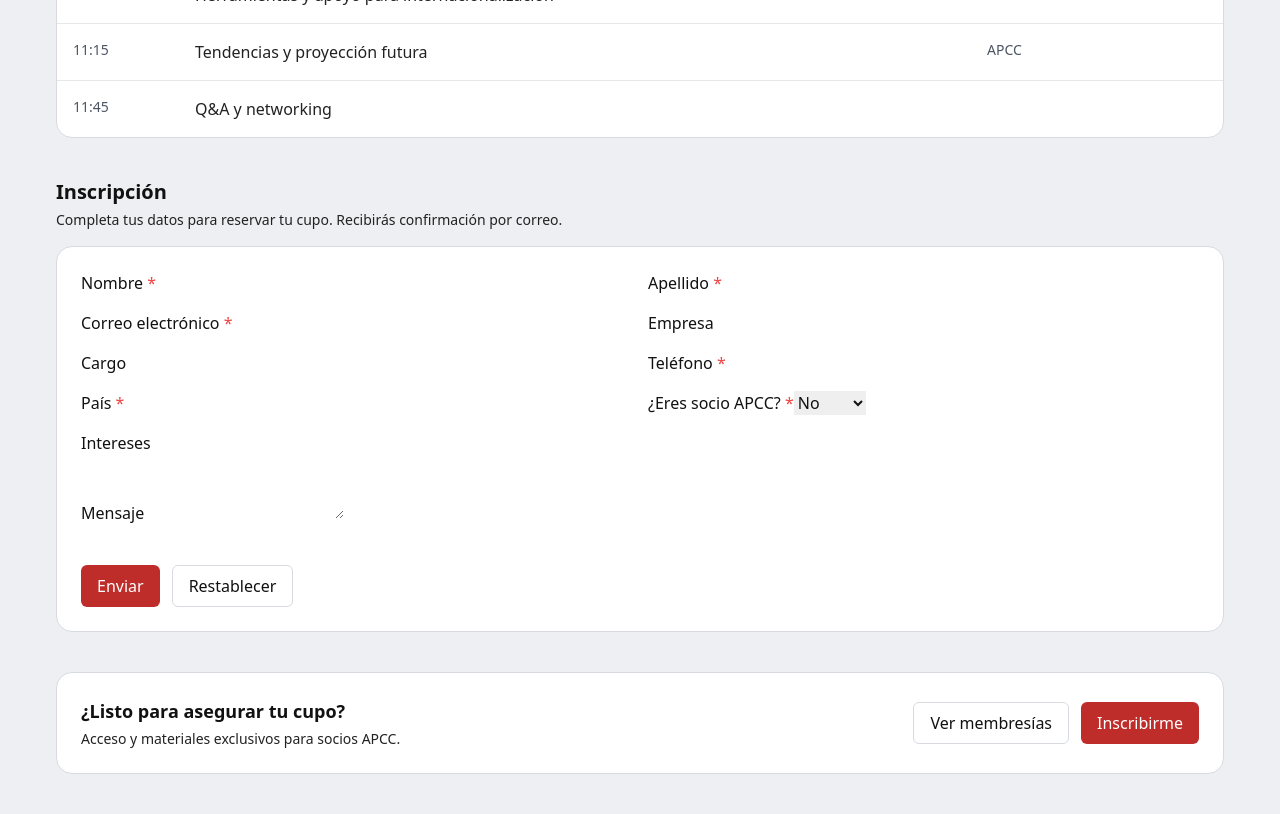
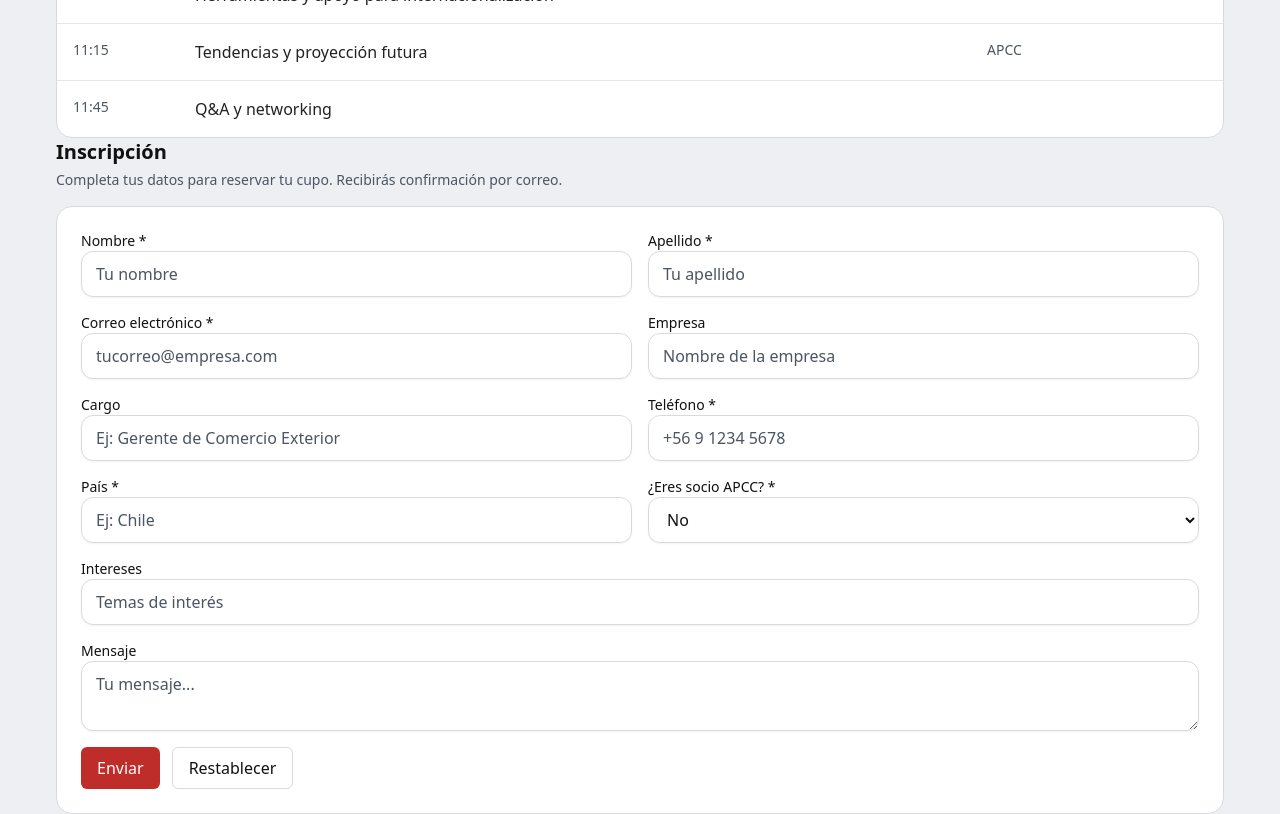
Before and after one commit to TronxGroup/APCC-Chamber, a Next.js app: page /eventos/2025-10-mesa-logistica-comercio-asia in a window 1280 px wide. Shown: the part 1000-1814 px from the top of the page. Built offline with nearby package versions, Linux system fonts and the light colour scheme.

Commit message:
Update EventSignupForm.tsx

```diff
--- a/components/EventSignupForm.tsx
+++ b/components/EventSignupForm.tsx
@@ -1,35 +1,25 @@
-// components/EventSignupForm.tsx
-'use client';
+"use client";
 
-import * as React from 'react';
-import Script from 'next/script';
+import React from "react";
 
-type EventMini = {
-  slug: string;
-  title: string;
-  date?: string;
-  membersOnly?: boolean;
+type Props = {
+  event: {
+    slug: string;
+    title: string;
+    date: string;
+    membersOnly?: boolean;
+  };
 };
 
-type Props = { event: EventMini };
-
 export default function EventSignupForm({ event }: Props) {
-  // Fallback por si por alguna razón no llega el slug desde la página
-  const slugValue = event?.slug ?? 'sin-slug';
-
   return (
-    <section className="mt-10">
-      <h2 className="text-xl font-semibold text-[var(--apcc-text)]">Inscripción</h2>
-      <p className="mt-1 text-sm text-[var(--apcc-text-2)]">
+    <div>
+      <h2 className="text-xl font-semibold text-[var(--apcc-text)]">
+        Inscripción
+      </h2>
+      <p className="mt-1 text-sm text-[var(--apcc-muted)]">
         Completa tus datos para reservar tu cupo. Recibirás confirmación por correo.
       </p>
-
-      {/* Script reCAPTCHA (del snippet de Zoho) */}
-      <Script src="https://www.google.com/recaptcha/api.js" async defer />
-
-      {/* Si quieres portar las validaciones JS de Zoho tal cual, puedes incrustarlas aquí:
-         <Script id="zoho-webform-validate" strategy="afterInteractive" dangerouslySetInnerHTML={{ __html: `...` }} />
-         Por simplicidad usamos validación HTML5 (required) y dejamos que Zoho valide servidor. */}
 
       <form
         id="webform6988454000000695198"
@@ -37,183 +27,201 @@ export default function EventSignupForm({ event }: Props) {
         className="mt-4 card p-6 grid gap-4"
         method="POST"
         action="https://crm.zoho.com/crm/WebToLeadForm"
-        // Conservamos UTF-8; validación HTML5 + validación server de Zoho
+        acceptCharset="UTF-8"
         onSubmit={() => {
-          (document as any).charset = 'UTF-8';
+          (document as any).charset = "UTF-8";
           return true;
         }}
-        acceptCharset="UTF-8"
       >
-        {/* ===== HIDDEN OBLIGATORIOS DE ZOHO (tus valores) ===== */}
+        {/* ===== Hidden Zoho required fields ===== */}
         <input
-          type="text"
-          style={{ display: 'none' }}
+          type="hidden"
           name="xnQsjsdp"
           value="d51a29f2c502cf7e3fe5ebd2e2fda2817b2c3bf6bb727cbf6e4e7befa6704553"
-          readOnly
         />
         <input type="hidden" name="zc_gad" id="zc_gad" value="" />
         <input
-          type="text"
-          style={{ display: 'none' }}
+          type="hidden"
           name="xmIwtLD"
           value="f070ae1ef4ee6782c923f1a454519be26c85f713a8d88793a6f10b6ccb12713c207af81ae855bdeb21dddc7bd4b76c5b"
-          readOnly
         />
+        <input type="hidden" name="actionType" value="TGVhZHM=" />
         <input
-          type="text"
-          style={{ display: 'none' }}
-          name="actionType"
-          value="TGVhZHM="
-          readOnly
-        />
-        <input
-          type="text"
-          style={{ display: 'none' }}
+          type="hidden"
           name="returnURL"
           value="https://www.asiapacific-chamber.com/eventos/gracias"
-          readOnly
         />
 
-        {/* ===== CAMPOS VISIBLES (mismo contenido, estilo APCC) ===== */}
+        {/* ===== Slug dinámico ===== */}
+        <input type="hidden" name="LEADCF13" value={event.slug} />
+
+        {/* ===== Campos visibles ===== */}
         <div className="grid md:grid-cols-2 gap-4">
           <div>
-            <label htmlFor="First_Name" className="apcc-label">
-              Nombre <span className="text-red-500">*</span>
+            <label htmlFor="First_Name" className="block text-sm font-medium text-[var(--apcc-text)]">
+              Nombre *
             </label>
             <input
               id="First_Name"
               name="First Name"
               type="text"
+              required
               maxLength={40}
-              required
-              className="apcc-input"
+              placeholder="Tu nombre"
+              className="block w-full rounded-xl border border-[var(--apcc-border)] bg-white px-3.5 py-2.5 text-[var(--apcc-text)] placeholder-[var(--apcc-muted)] shadow-sm focus:outline-none focus:ring-4 focus:ring-sky-100 focus:border-sky-400"
             />
           </div>
           <div>
-            <label htmlFor="Last_Name" className="apcc-label">
-              Apellido <span className="text-red-500">*</span>
+            <label htmlFor="Last_Name" className="block text-sm font-medium text-[var(--apcc-text)]">
+              Apellido *
             </label>
             <input
               id="Last_Name"
               name="Last Name"
               type="text"
+              required
               maxLength={80}
-              required
-              className="apcc-input"
+              placeholder="Tu apellido"
+              className="block w-full rounded-xl border border-[var(--apcc-border)] bg-white px-3.5 py-2.5 text-[var(--apcc-text)] placeholder-[var(--apcc-muted)] shadow-sm focus:outline-none focus:ring-4 focus:ring-sky-100 focus:border-sky-400"
             />
           </div>
+        </div>
+
+        <div className="grid md:grid-cols-2 gap-4">
           <div>
-            <label htmlFor="Email" className="apcc-label">
-              Correo electrónico <span className="text-red-500">*</span>
+            <label htmlFor="Email" className="block text-sm font-medium text-[var(--apcc-text)]">
+              Correo electrónico *
             </label>
             <input
               id="Email"
               name="Email"
               type="email"
-              autoComplete="email"
+              required
               maxLength={100}
-              required
-              className="apcc-input"
+              placeholder="tucorreo@empresa.com"
+              className="block w-full rounded-xl border border-[var(--apcc-border)] bg-white px-3.5 py-2.5 text-[var(--apcc-text)] placeholder-[var(--apcc-muted)] shadow-sm focus:outline-none focus:ring-4 focus:ring-sky-100 focus:border-sky-400"
             />
           </div>
           <div>
-            <label htmlFor="Company" className="apcc-label">Empresa</label>
-            <input id="Company" name="Company" type="text" maxLength={200} className="apcc-input" />
+            <label htmlFor="Company" className="block text-sm font-medium text-[var(--apcc-text)]">
+              Empresa
+            </label>
+            <input
+              id="Company"
+              name="Company"
+              type="text"
+              maxLength={200}
+              placeholder="Nombre de la empresa"
+              className="block w-full rounded-xl border border-[var(--apcc-border)] bg-white px-3.5 py-2.5 text-[var(--apcc-text)] placeholder-[var(--apcc-muted)] shadow-sm focus:outline-none focus:ring-4 focus:ring-sky-100 focus:border-sky-400"
+            />
+          </div>
+        </div>
+
+        <div className="grid md:grid-cols-2 gap-4">
+          <div>
+            <label htmlFor="LEADCF2" className="block text-sm font-medium text-[var(--apcc-text)]">
+              Cargo
+            </label>
+            <input
+              id="LEADCF2"
+              name="LEADCF2"
+              type="text"
+              maxLength={255}
+              placeholder="Ej: Gerente de Comercio Exterior"
+              className="block w-full rounded-xl border border-[var(--apcc-border)] bg-white px-3.5 py-2.5 text-[var(--apcc-text)] placeholder-[var(--apcc-muted)] shadow-sm focus:outline-none focus:ring-4 focus:ring-sky-100 focus:border-sky-400"
+            />
           </div>
           <div>
-            <label htmlFor="LEADCF2" className="apcc-label">Cargo</label>
-            <input id="LEADCF2" name="LEADCF2" type="text" maxLength={255} className="apcc-input" />
+            <label htmlFor="Phone" className="block text-sm font-medium text-[var(--apcc-text)]">
+              Teléfono *
+            </label>
+            <input
+              id="Phone"
+              name="Phone"
+              type="tel"
+              required
+              maxLength={30}
+              placeholder="+56 9 1234 5678"
+              className="block w-full rounded-xl border border-[var(--apcc-border)] bg-white px-3.5 py-2.5 text-[var(--apcc-text)] placeholder-[var(--apcc-muted)] shadow-sm focus:outline-none focus:ring-4 focus:ring-sky-100 focus:border-sky-400"
+            />
+          </div>
+        </div>
+
+        <div className="grid md:grid-cols-2 gap-4">
+          <div>
+            <label htmlFor="Country" className="block text-sm font-medium text-[var(--apcc-text)]">
+              País *
+            </label>
+            <input
+              id="Country"
+              name="Country"
+              type="text"
+              required
+              maxLength={100}
+              placeholder="Ej: Chile"
+              className="block w-full rounded-xl border border-[var(--apcc-border)] bg-white px-3.5 py-2.5 text-[var(--apcc-text)] placeholder-[var(--apcc-muted)] shadow-sm focus:outline-none focus:ring-4 focus:ring-sky-100 focus:border-sky-400"
+            />
           </div>
           <div>
-            <label htmlFor="Phone" className="apcc-label">
-              Teléfono <span className="text-red-500">*</span>
+            <label htmlFor="LEADCF12" className="block text-sm font-medium text-[var(--apcc-text)]">
+              ¿Eres socio APCC? *
             </label>
-            <input id="Phone" name="Phone" type="tel" maxLength={30} required className="apcc-input" />
-          </div>
-          <div>
-            <label htmlFor="Country" className="apcc-label">
-              País <span className="text-red-500">*</span>
-            </label>
-            <input id="Country" name="Country" type="text" maxLength={100} required className="apcc-input" />
-          </div>
-          <div>
-            <label htmlFor="LEADCF12" className="apcc-label">
-              ¿Eres socio APCC? <span className="text-red-500">*</span>
-            </label>
-            <select id="LEADCF12" name="LEADCF12" required defaultValue="No" className="apcc-input">
-              <option value="-None-">-None-</option>
-              <option value="Si">Si</option>
+            <select
+              id="LEADCF12"
+              name="LEADCF12"
+              required
+              defaultValue="No"
+              className="block w-full rounded-xl border border-[var(--apcc-border)] bg-white px-3.5 py-2.5 text-[var(--apcc-text)] shadow-sm focus:outline-none focus:ring-4 focus:ring-sky-100 focus:border-sky-400"
+            >
+              <option value="-None-">- Selecciona -</option>
+              <option value="Si">Sí</option>
               <option value="No">No</option>
             </select>
           </div>
         </div>
 
         <div>
-          <label htmlFor="LEADCF11" className="apcc-label">Intereses</label>
-          <input id="LEADCF11" name="LEADCF11" type="text" maxLength={255} className="apcc-input" />
+          <label htmlFor="LEADCF11" className="block text-sm font-medium text-[var(--apcc-text)]">
+            Intereses
+          </label>
+          <input
+            id="LEADCF11"
+            name="LEADCF11"
+            type="text"
+            maxLength={255}
+            placeholder="Temas de interés"
+            className="block w-full rounded-xl border border-[var(--apcc-border)] bg-white px-3.5 py-2.5 text-[var(--apcc-text)] placeholder-[var(--apcc-muted)] shadow-sm focus:outline-none focus:ring-4 focus:ring-sky-100 focus:border-sky-400"
+          />
         </div>
 
         <div>
-          <label htmlFor="LEADCF3" className="apcc-label">Mensaje</label>
-          <textarea id="LEADCF3" name="LEADCF3" className="apcc-textarea" />
+          <label htmlFor="LEADCF3" className="block text-sm font-medium text-[var(--apcc-text)]">
+            Mensaje
+          </label>
+          <textarea
+            id="LEADCF3"
+            name="LEADCF3"
+            placeholder="Tu mensaje..."
+            className="block w-full rounded-xl border border-[var(--apcc-border)] bg-white px-3.5 py-2.5 text-[var(--apcc-text)] placeholder-[var(--apcc-muted)] shadow-sm focus:outline-none focus:ring-4 focus:ring-sky-100 focus:border-sky-400"
+          />
         </div>
 
-        {/* ===== SELECTS OCULTOS (igual que tu snippet) ===== */}
-        <div className="hidden">
-          <label htmlFor="LEADCF5" className="apcc-label">Marca</label>
-          <select id="LEADCF5" name="LEADCF5" defaultValue="APCC">
-            <option value="-None-">-None-</option>
-            <option value="Tronx-Group">Tronx-Group</option>
-            <option value="Dekaelo">Dekaelo</option>
-            <option value="Tronx-TV">Tronx-TV</option>
-            <option value="Tonx-Strategy">Tonx-Strategy</option>
-            <option value="Echevensko">Echevensko</option>
-            <option value="APCC">APCC</option>
-            <option value="HKLABA">HKLABA</option>
-          </select>
-        </div>
-
-        <div className="hidden">
-          <label htmlFor="LEADCF9" className="apcc-label">Lead_Origen</label>
-          <select id="LEADCF9" name="LEADCF9" defaultValue="asiapacific-chamber/eventos">
-            <option value="-None-">-None-</option>
-            <option value="plan.dekaelomedia.com">plan.dekaelomedia.com</option>
-            <option value="tronxgroup.com/contacto">tronxgroup.com/contacto</option>
-            <option value="tronxstrategic.com/contacto">tronxstrategic.com/contacto</option>
-            <option value="dekaelomedia.com/contacto">dekaelomedia.com/contacto</option>
-            <option value="empresas.echevensko.com">empresas.echevensko.com</option>
-            <option value="asiapacific-chamber.com/contacto">asiapacific-chamber.com/contacto</option>
-            <option value="asiapacific-chamber/join">asiapacific-chamber/join</option>
-            <option value="hklaba.com/contacto">hklaba.com/contacto</option>
-            <option value="asiapacific-chamber/eventos">asiapacific-chamber/eventos</option>
-          </select>
-        </div>
-
-        {/* ===== SLUG DEL EVENTO (dinámico) ===== */}
-        <input
-          type="hidden"
-          id="LEADCF13"
-          name="LEADCF13"
-          value={slugValue}
-        />
-
-        {/* ===== Honeypot (del snippet) ===== */}
-        <input type="text" name="aG9uZXlwb3Q" defaultValue="" style={{ display: 'none' }} />
-
-        {/* ===== reCAPTCHA (tu sitekey) ===== */}
-        <div className="g-recaptcha" data-sitekey="6LezXdwrAAAAAHxm6WxYcLq7zcj29wB6jjXNlmLD" data-theme="light" />
-
-        {/* ===== Botones ===== */}
-        <div className="flex gap-3 mt-2">
-          <button id="formsubmit" className="btn btn-primary" type="submit" title="Enviar" aria-label="Enviar">
+        {/* Botones */}
+        <div className="flex gap-3">
+          <button
+            type="submit"
+            className="btn btn-primary px-6 py-2 rounded-xl"
+          >
             Enviar
           </button>
-          <button className="btn btn-outline" type="reset" title="Restablecer" aria-label="Restablecer">
+          <button
+            type="reset"
+            className="btn btn-outline px-6 py-2 rounded-xl"
+          >
             Restablecer
           </button>
         </div>
       </form>
-    </section>
+    </div>
   );
 }
```
